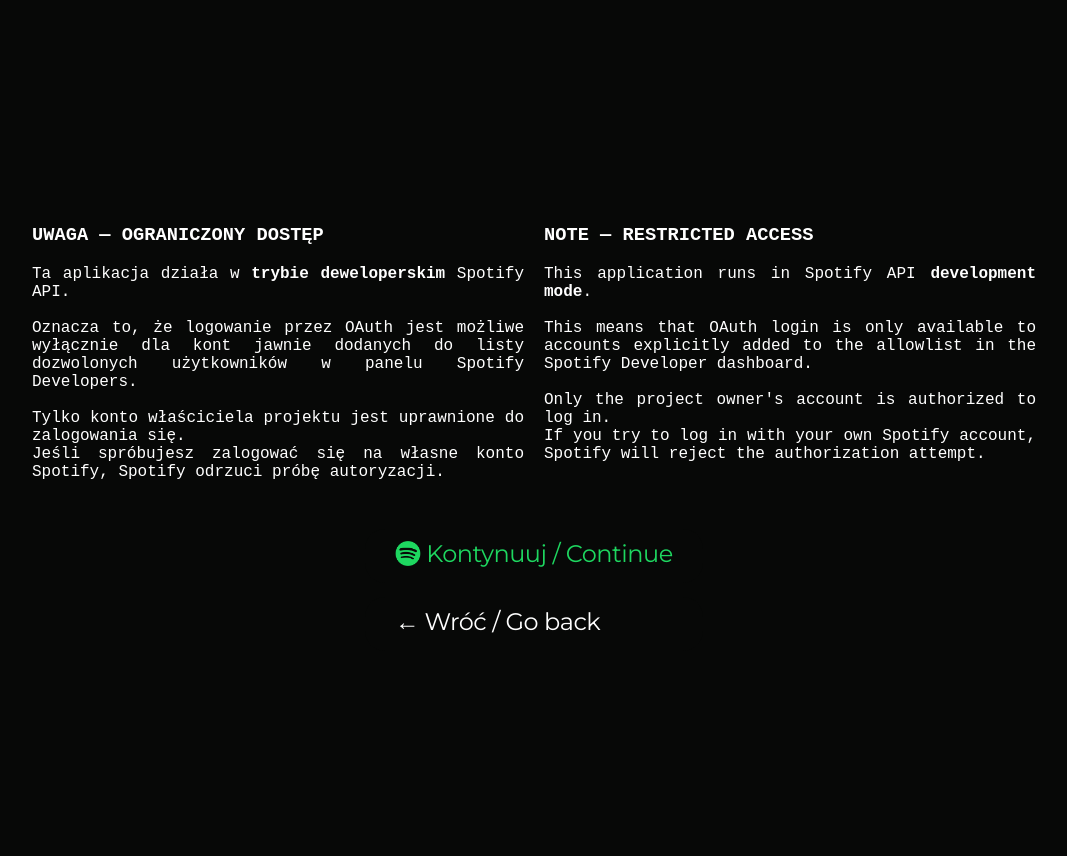
After one commit to wiktorspryszynski/spotify_music_recommender, a Django app: page /music_recommender_app/spotify/login-info/ in a window 1280 px wide. The commit adds this page. Shown: the whole page, without its empty margins (106-1173 px from the left). Run offline with Django 5.2, Linux system fonts and the light colour scheme.

Commit message:
Add login info page and update Spotify login URL

```diff
--- a/music_recommender_project/music_recommender_app/templates/index.html
+++ b/music_recommender_project/music_recommender_app/templates/index.html
@@ -63,7 +63,7 @@
             </div>
 
             <div class="button-row">
-                <a class="main-button spotify-btn" href="/music_recommender_app/spotify/login/">
+                <a class="main-button spotify-btn" href="/music_recommender_app/spotify/login-info/">
                     <img src={% static 'spotify-icon.png' %} alt="Spotify" height="35px"> Zaloguj się
                 </a>
                 <a class="main-button youtube-btn" href="https://www.youtube.com/watch?v=mAMqMbb0Vek" target="_blank" rel="noopener noreferrer">
--- /dev/null
+++ b/music_recommender_project/music_recommender_app/templates/login_info.html
@@ -0,0 +1,46 @@
+{% load static %}
+<!DOCTYPE html>
+<html>
+    <head>
+        <title>Logowanie — informacja</title>
+        <link rel="stylesheet" href="{% static 'index_styles.css' %}">
+        <link href="https://fonts.googleapis.com/css2?family=Montserrat:wght@400;700&display=swap" rel="stylesheet">
+        <meta name="viewport" content="width=device-width, initial-scale=1.0">
+    </head>
+    <body>
+        <div class="container">
+            <div class="text-row">
+                <div class="text-block" id="polish">
+                    <h3>UWAGA — OGRANICZONY DOSTĘP</h3>
+                    <p>
+                        Ta aplikacja działa w <strong>trybie deweloperskim</strong> Spotify API.<br><br>
+                        Oznacza to, że logowanie przez OAuth jest możliwe wyłącznie dla kont
+                        jawnie dodanych do listy dozwolonych użytkowników w panelu Spotify Developers.<br><br>
+                        Tylko konto właściciela projektu jest uprawnione do zalogowania się.<br>
+                        Jeśli spróbujesz zalogować się na własne konto Spotify, Spotify odrzuci próbę autoryzacji.
+                    </p>
+                </div>
+
+                <div class="text-block" id="english">
+                    <h3>NOTE — RESTRICTED ACCESS</h3>
+                    <p>
+                        This application runs in Spotify API <strong>development mode</strong>.<br><br>
+                        This means that OAuth login is only available to accounts explicitly added
+                        to the allowlist in the Spotify Developer dashboard.<br><br>
+                        Only the project owner's account is authorized to log in.<br>
+                        If you try to log in with your own Spotify account, Spotify will reject the authorization attempt.
+                    </p>
+                </div>
+            </div>
+
+            <div class="button-row">
+                <a class="main-button spotify-btn" href="/music_recommender_app/spotify/login/">
+                    <img src="{% static 'spotify-icon.png' %}" alt="Spotify" height="35px"> Kontynuuj / Continue
+                </a>
+                <a class="main-button demofile-btn" href="/">
+                    &larr; Wróć / Go back
+                </a>
+            </div>
+        </div>
+    </body>
+</html>
--- a/music_recommender_project/music_recommender_app/urls.py
+++ b/music_recommender_project/music_recommender_app/urls.py
@@ -6,6 +6,7 @@
     path('', views.index, name='index'),
     path('music_recommender_app/', views.index, name="index"),
     path('music_recommender_app/demofile/', views.demofile_preview, name='demofile_preview'),
+    path('music_recommender_app/spotify/login-info/', views.login_info, name='login_info'),
     path('music_recommender_app/spotify/login/', views.spotify_login, name='spotify_login'),
     path('music_recommender_app/spotify/callback/', views.spotify_callback, name='spotify_callback'),
     path('music_recommender_app/spotify/callback/recommended_songs/', views.recommended_songs_view, name='recommended_songs_view'),
--- a/music_recommender_project/music_recommender_app/views.py
+++ b/music_recommender_project/music_recommender_app/views.py
@@ -158,6 +158,10 @@
 
 
 
+def login_info(request):
+    return render(request, 'login_info.html')
+
+
 def spotify_login(request):
     sp_oauth = spotify_auth.SpotifyAuth(
         client_id=settings.SPOTIFY_CLIENT_ID,
```
